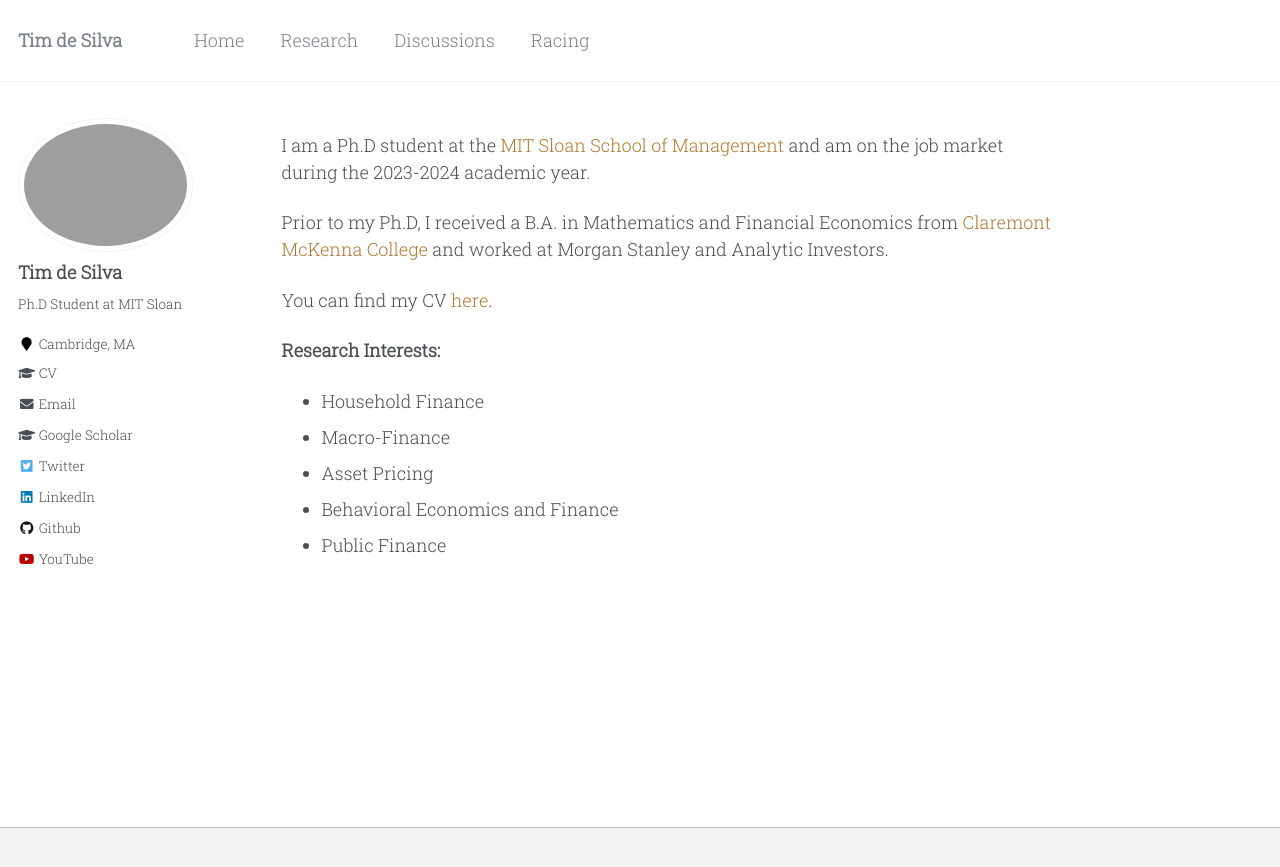
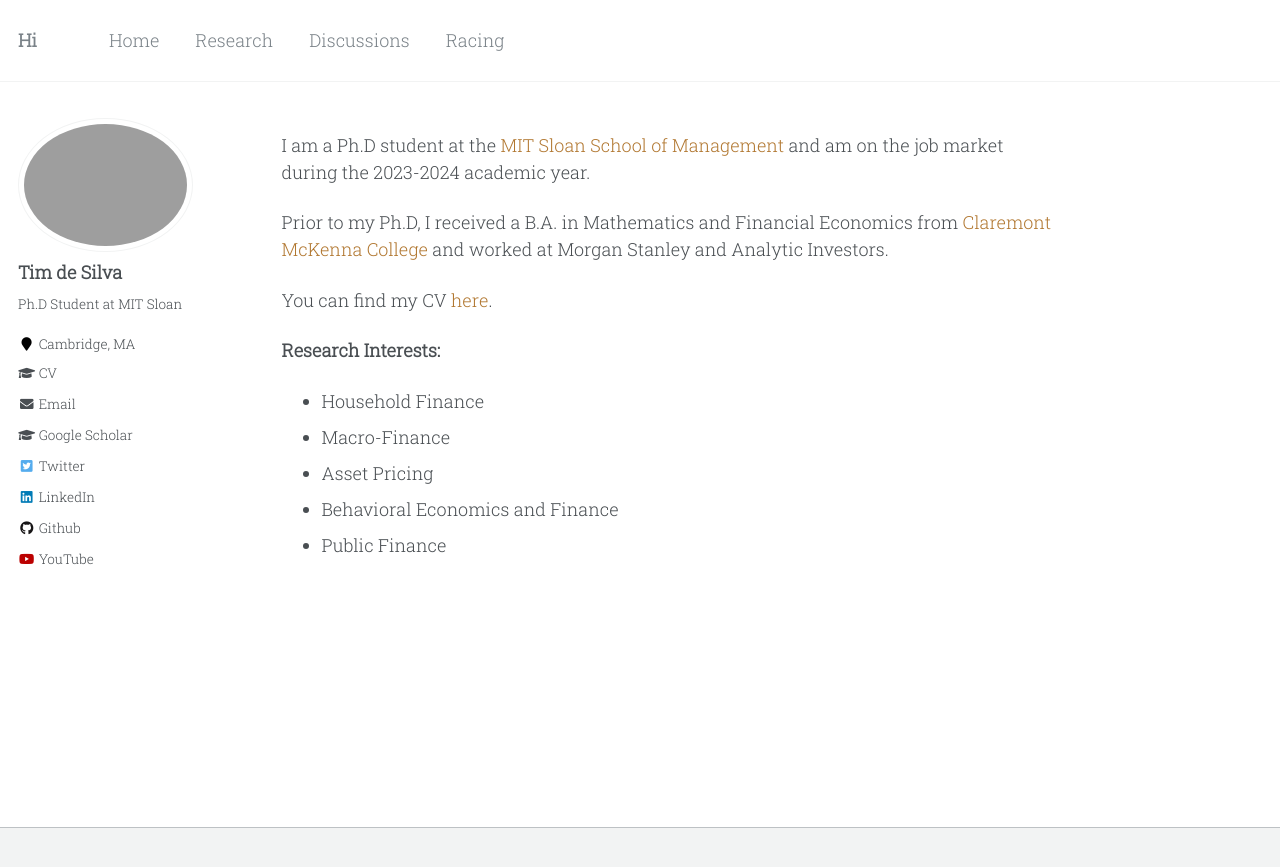
Before and after one commit to timhdesilva/timhdesilva.github.io, a Jekyll site: the page built from _pages/about.html, in a window 1280 px wide. Shown: the top 867 px of the page. Built offline with Jekyll 4.4.1, drawn with Linux system fonts in a browser that asks for light colours.

Commit message:
change title

```diff
--- a/_config.yml
+++ b/_config.yml
@@ -7,7 +7,7 @@
 
 # Site Settings
 locale                   : "en-US"
-title                    : "Tim de Silva"
+title                    : "Hi"
 title_separator          : "-"
 name                     : &name "Tim de Silva"
 description              : &description "Ph.D Student at MIT Sloan"
```
